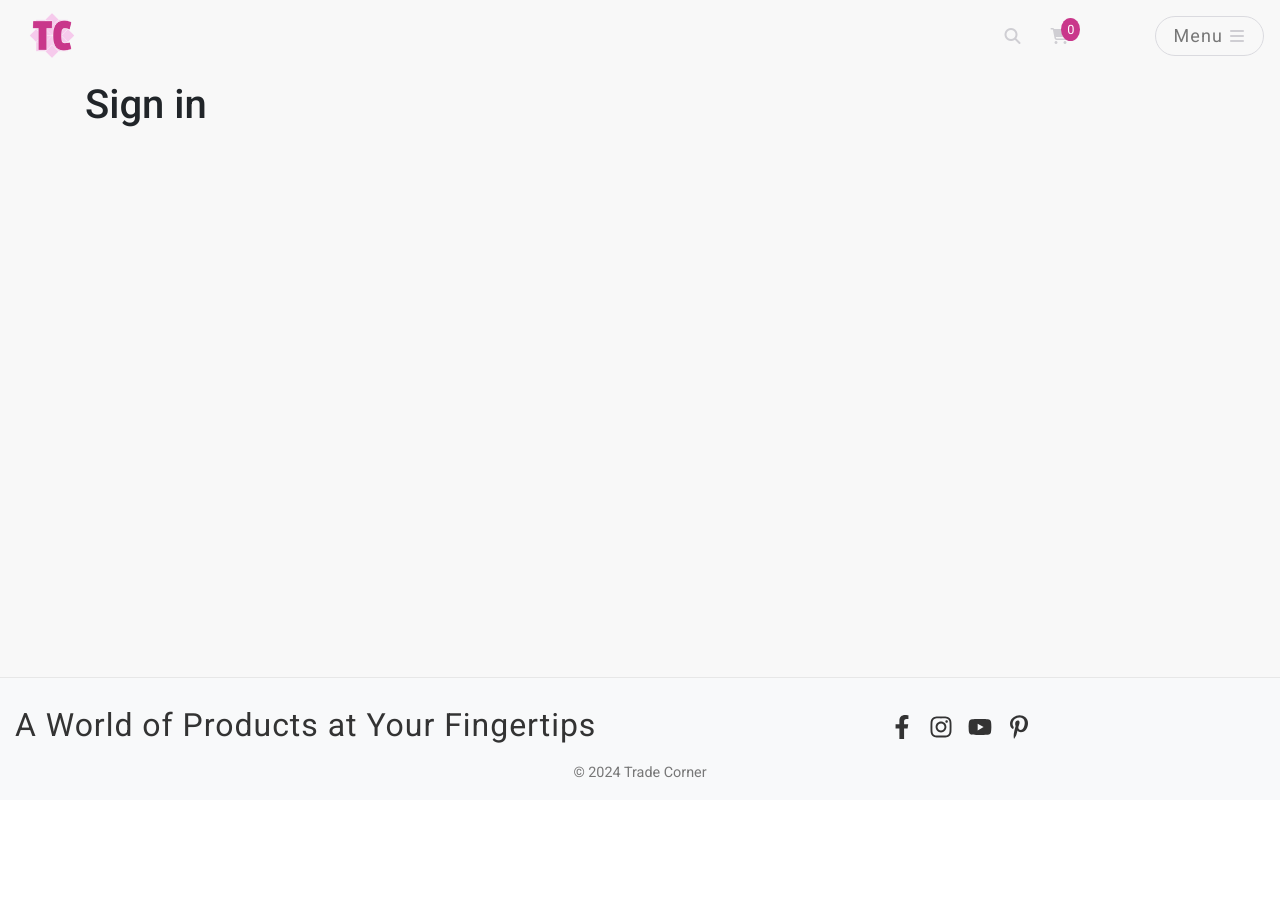
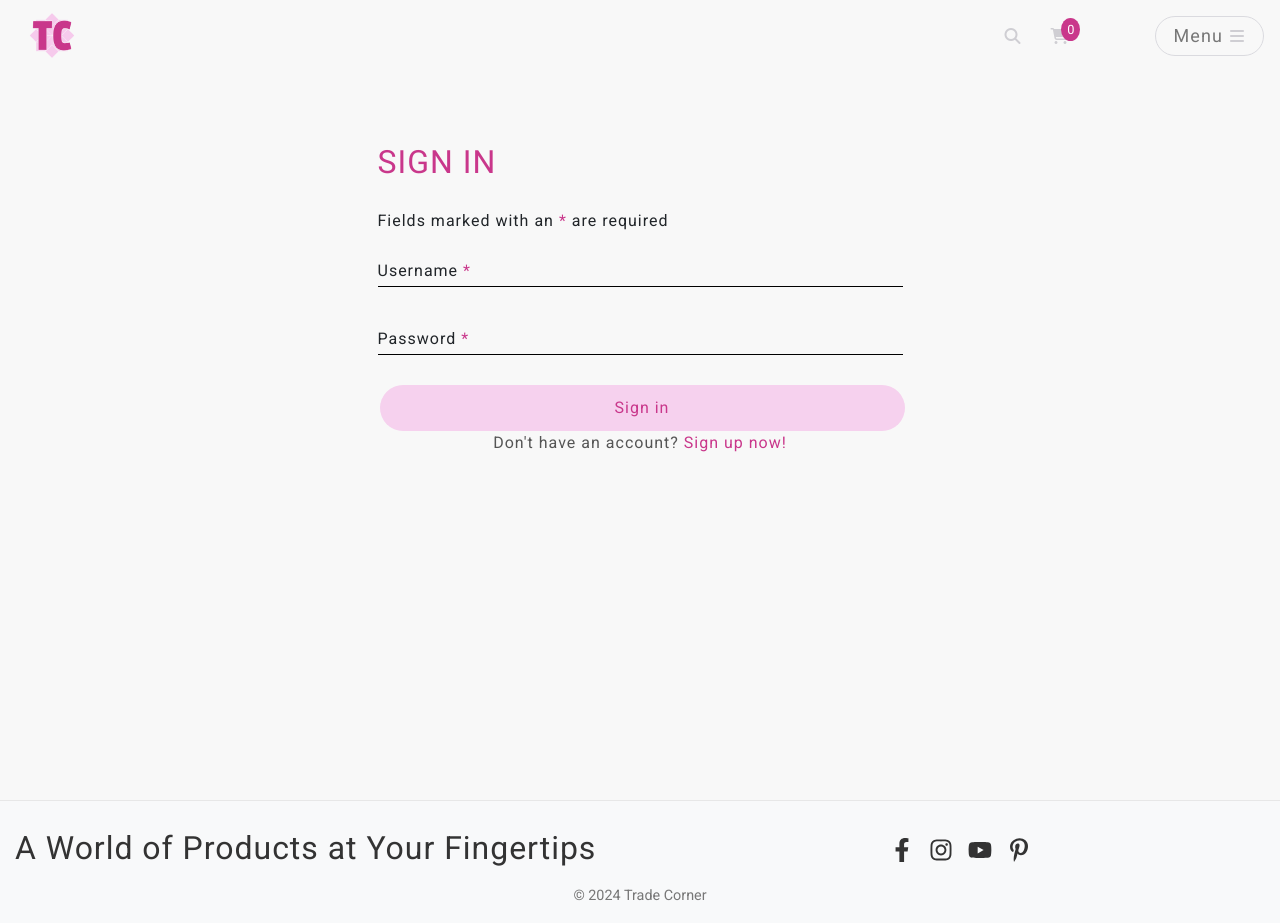
Before and after one commit to CedricNtwari/trade-corner, a React (Create React App) app: page /signin in a window 1280 px wide. Before the commit the page ends 800 px from the top, so only its background shows below. Built offline with nearby package versions, Linux system fonts and the light colour scheme.

Commit message:
Add SignInForm component with form handling and error display

```diff
--- a/src/App.js
+++ b/src/App.js
@@ -5,6 +5,7 @@ import { Container } from 'react-bootstrap'
 import { Route, Switch } from 'react-router-dom'
 import './api/axiosDefaults'
 import SignUpForm from './pages/auth/SignUpForm'
+import SignInForm from './pages/auth/SignInForm'
 
 function App() {
   return (
@@ -13,7 +14,7 @@ function App() {
       <Container className={styles.Main}>
         <Switch>
           <Route exact path="/" render={() => <h1>Home page</h1>} />
-          <Route exact path="/signin" render={() => <h1>Sign in</h1>} />
+          <Route exact path="/signin" render={() => <SignInForm />} />
           <Route exact path="/signup" render={() => <SignUpForm />} />
           <Route exact path="/cart" render={() => <h1>Shopping Cart</h1>} />
           <Route render={() => <p>Page not found!</p>} />
--- /dev/null
+++ b/src/pages/auth/SignInForm.js
@@ -0,0 +1,113 @@
+import React, { useState } from 'react'
+import axios from 'axios'
+
+import Form from 'react-bootstrap/Form'
+import Alert from 'react-bootstrap/Alert'
+import Button from 'react-bootstrap/Button'
+import Col from 'react-bootstrap/Col'
+import Row from 'react-bootstrap/Row'
+import Container from 'react-bootstrap/Container'
+
+import { Link, useHistory } from 'react-router-dom'
+
+import styles from '../../styles/SignInUpForm.module.css'
+import btnStyles from '../../styles/Button.module.css'
+import appStyles from '../../App.module.css'
+
+function SignInForm() {
+  const [signInData, setSignInData] = useState({
+    username: '',
+    password: '',
+  })
+  const { username, password } = signInData
+
+  const [errors, setErrors] = useState({})
+
+  const history = useHistory()
+  const handleSubmit = async (event) => {
+    event.preventDefault()
+    try {
+      await axios.post('/dj-rest-auth/login/', signInData)
+      history.push('/')
+    } catch (err) {
+      setErrors(err.response?.data)
+    }
+  }
+
+  const handleChange = (event) => {
+    setSignInData({
+      ...signInData,
+      [event.target.name]: event.target.value,
+    })
+  }
+
+  return (
+    <Row className={styles.Row}>
+      <Col>
+        <Container>
+          <h1 className={styles.Header}>sign in</h1>
+          <p>
+            Fields marked with an <span className={styles.Span}>*</span> are required
+          </p>
+          <Form onSubmit={handleSubmit}>
+            <Form.Group controlId="username" className={styles.TextInput}>
+              <Form.Control
+                type="text"
+                placeholder=" "
+                name="username"
+                className={styles.Input}
+                value={username}
+                onChange={handleChange}
+              />
+              <Form.Label>
+                Username<span className={styles.Span}> *</span>
+              </Form.Label>
+            </Form.Group>
+            {errors.username?.map((message, idx) => (
+              <Alert key={idx} variant="warning">
+                {message}
+              </Alert>
+            ))}
+
+            <Form.Group controlId="password" className={styles.TextInput}>
+              <Form.Control
+                type="password"
+                placeholder=" "
+                name="password"
+                className={styles.Input}
+                value={password}
+                onChange={handleChange}
+              />
+              <Form.Label>
+                Password<span className={styles.Span}> *</span>
+              </Form.Label>
+            </Form.Group>
+            {errors.password?.map((message, idx) => (
+              <Alert key={idx} variant="warning">
+                {message}
+              </Alert>
+            ))}
+            <Button
+              className={`${btnStyles.Button} ${btnStyles.Wide} ${btnStyles.Bright}`}
+              type="submit"
+            >
+              Sign in
+            </Button>
+            {errors.non_field_errors?.map((message, idx) => (
+              <Alert key={idx} variant="warning" className="mt-3">
+                {message}
+              </Alert>
+            ))}
+          </Form>
+        </Container>
+        <Container>
+          <Link className={styles.Link} to="/signup">
+            Don't have an account? <span>Sign up now!</span>
+          </Link>
+        </Container>
+      </Col>
+    </Row>
+  )
+}
+
+export default SignInForm
--- a/src/pages/auth/SignUpForm.js
+++ b/src/pages/auth/SignUpForm.js
@@ -5,7 +5,7 @@ import styles from '../../styles/SignInUpForm.module.css'
 import btnStyles from '../../styles/Button.module.css'
 import appStyles from '../../App.module.css'
 
-import { Form, Button, Image, Col, Row, Container, Alert } from 'react-bootstrap'
+import { Form, Button, Col, Row, Container, Alert } from 'react-bootstrap'
 import axios from 'axios'
 
 const SignUpForm = () => {
--- a/src/styles/SignInUpForm.module.css
+++ b/src/styles/SignInUpForm.module.css
@@ -2,7 +2,6 @@
   height: calc(100vh - 81px);
   position: relative;
   top: 30px;
-  color: #777;
   line-height: 1.5em;
   letter-spacing: 0.0625em;
 }
@@ -79,11 +78,3 @@
 .Container {
   padding: 30px 10px;
 }
-
-.SignInCol {
-  height: 320px;
-}
-
-.SignUpCol {
-  height: 375px;
-}
```
